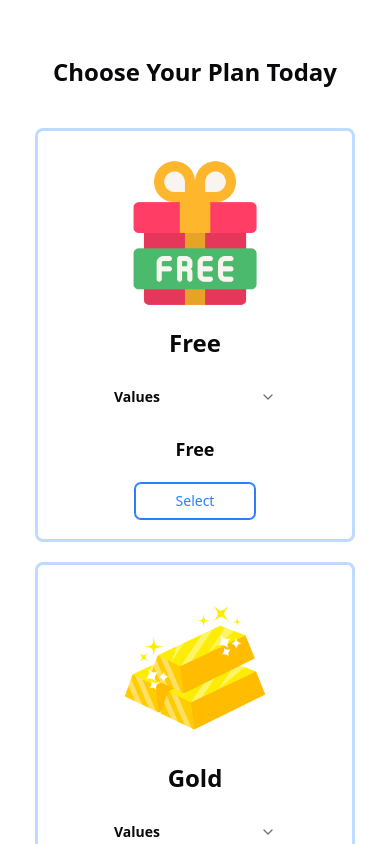
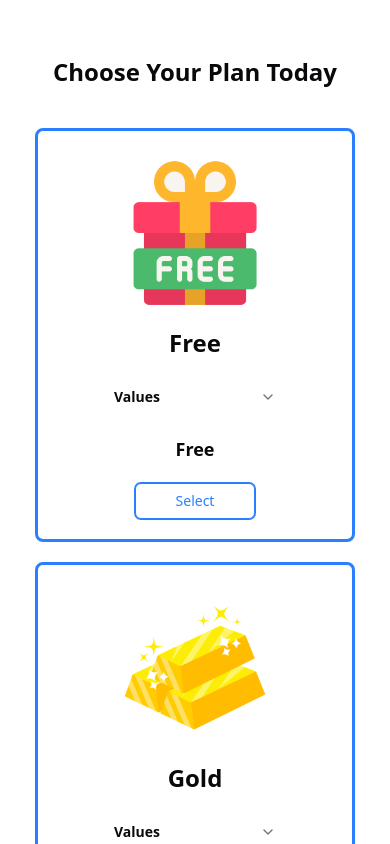
Before and after one commit to alireza-1080/vpn-landing-page, a Next.js app: page / in a window 390 px wide. Shown: the part 1580-2424 px from the top of the page. Built offline with nearby package versions, Linux system fonts and the light colour scheme.

Commit message:
Update PlanItem component styles for improved visual consistency
- Changed border color for better visibility and consistency in the PlanItem component.
- Adjusted the AccordionTrigger layout for improved readability and alignment.

```diff
--- a/components/Pricing/Plans/PlanItem.tsx
+++ b/components/Pricing/Plans/PlanItem.tsx
@@ -20,7 +20,7 @@ const PlanItem = ({
   price: number | undefined;
 }) => {
   return (
-    <div className="relative flex max-w-80 flex-col justify-center rounded-lg border-[3px] border-blue-200 px-5 py-5 transition duration-300 hover:border-blue-500 sm:w-96">
+    <div className="relative flex max-w-80 flex-col justify-center rounded-lg border-[3px] border-blue-500 px-5 py-5 transition duration-300 hover:border-blue-500 sm:w-96 lg:border-blue-200">
       <div className="mx-auto flex w-3/5 justify-center">{children}</div>
       <div className="mt-3 flex w-full justify-center">
         <h4 className="text-2xl font-semibold">{title}</h4>
@@ -31,7 +31,9 @@ const PlanItem = ({
         className="mx-auto my-3 w-10/12 lg:hidden"
       >
         <AccordionItem value={title} className="max-w-full">
-          <AccordionTrigger className="font-semibold flex justify-center gap-25">Values</AccordionTrigger>
+          <AccordionTrigger className="flex justify-center gap-25 font-semibold">
+            Values
+          </AccordionTrigger>
           <AccordionContent className="mx-auto w-fit">
             {options.map((option) => {
               return (
```
